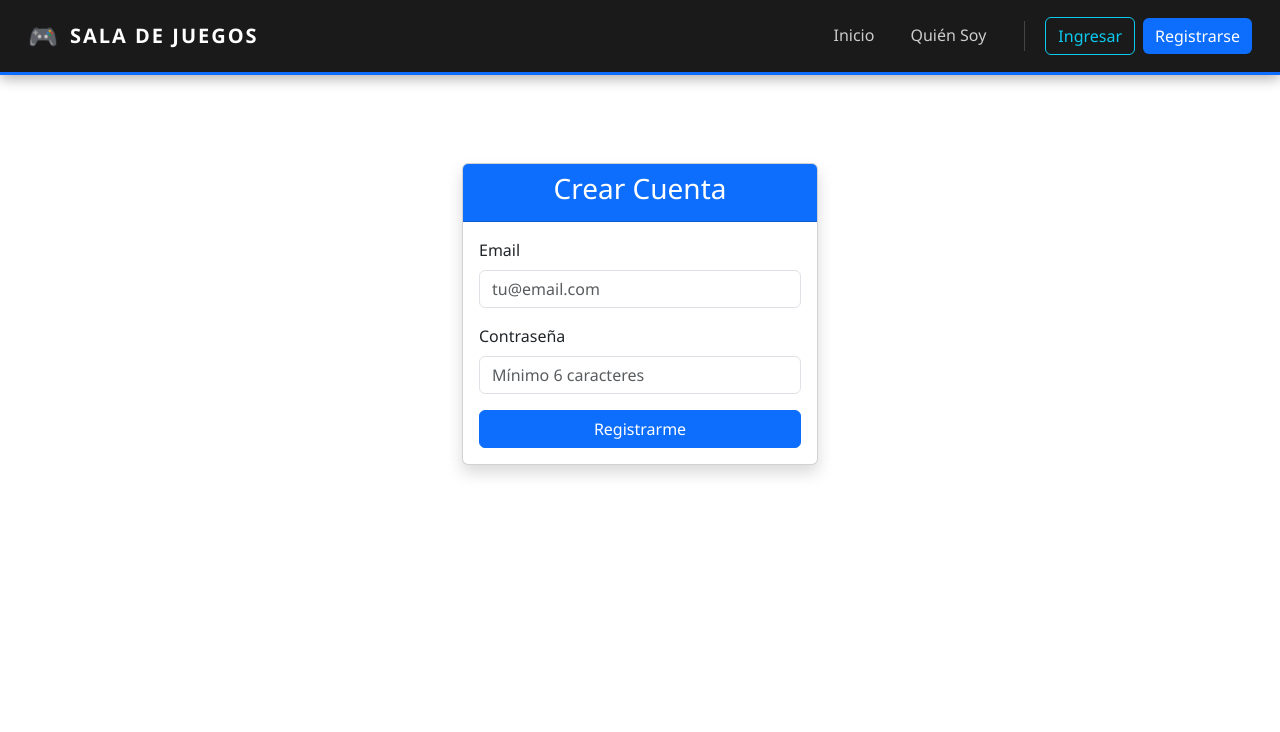
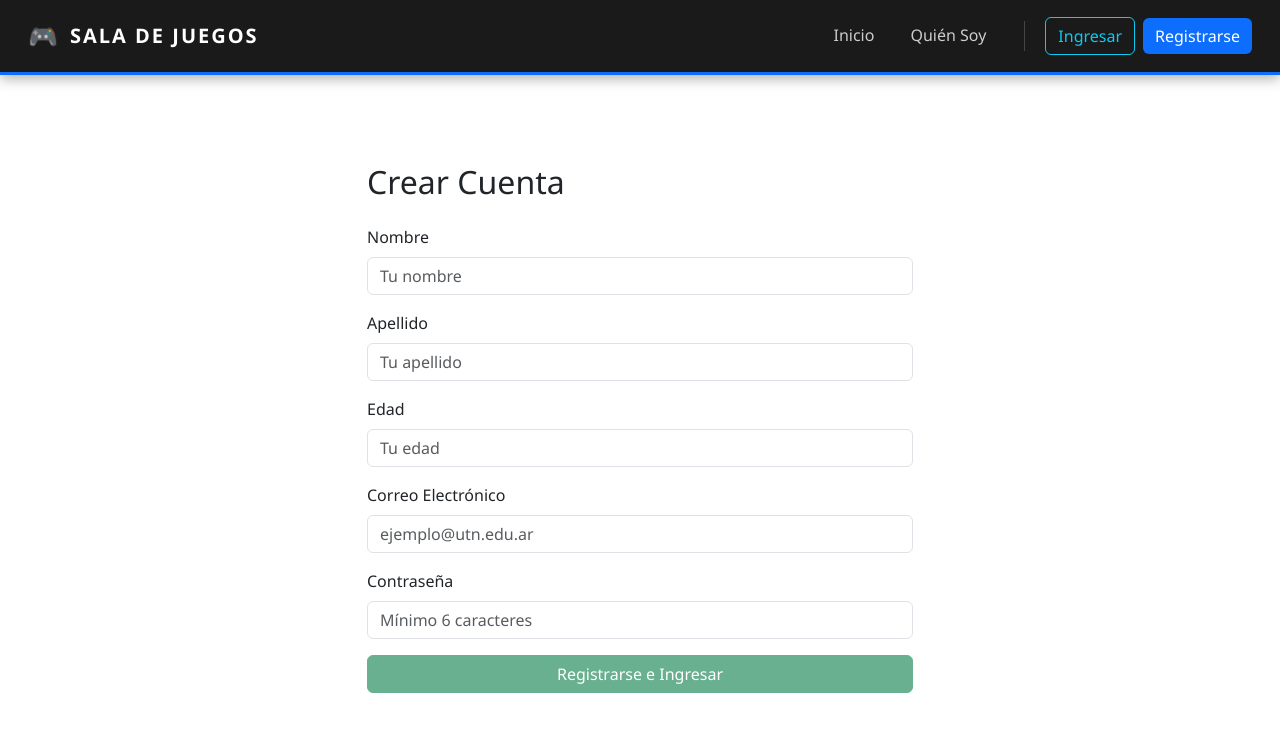
Before and after one commit to mateoutn2024/sala-de-juegos, an Angular app: page /registro in a window 1280 px wide. Shown: the top 732 px of the page. Built offline with nearby package versions, Linux system fonts and the light colour scheme.

Commit message:
feat(auth): actualizar logica de registro y guardado de perfiles en base de datos

```diff
--- a/src/app/pages/registro/registro.html
+++ b/src/app/pages/registro/registro.html
@@ -1,24 +1,44 @@
 <div class="container mt-5">
   <div class="row justify-content-center">
-    <div class="col-md-4">
-      <div class="card shadow">
-        <div class="card-header bg-primary text-white">
-          <h3 class="text-center">Crear Cuenta</h3>
+    <div class="col-md-6">
+      <h2 class="mb-4">Crear Cuenta</h2>
+
+      <div *ngIf="mensajeError" class="alert alert-danger" role="alert">
+        {{ mensajeError }}
+      </div>
+
+      <form [formGroup]="formRegistro" (ngSubmit)="registrarse()">
+
+        <div class="mb-3">
+          <label class="form-label">Nombre</label>
+          <input type="text" class="form-control" formControlName="nombre" placeholder="Tu nombre">
         </div>
-        <div class="card-body">
-          <form (ngSubmit)="onRegistrar()">
-            <div class="mb-3">
-              <label class="form-label">Email</label>
-              <input type="email" name="email" [(ngModel)]="nuevoEmail" class="form-control" placeholder="tu@email.com" required>
-            </div>
-            <div class="mb-3">
-              <label class="form-label">Contraseña</label>
-              <input type="password" name="pass" [(ngModel)]="nuevoPass" class="form-control" placeholder="Mínimo 6 caracteres" required>
-            </div>
-            <button type="submit" class="btn btn-primary w-100">Registrarme</button>
-          </form>
+
+        <div class="mb-3">
+          <label class="form-label">Apellido</label>
+          <input type="text" class="form-control" formControlName="apellido" placeholder="Tu apellido">
         </div>
-      </div>
+
+        <div class="mb-3">
+          <label class="form-label">Edad</label>
+          <input type="number" class="form-control" formControlName="edad" placeholder="Tu edad">
+        </div>
+
+        <div class="mb-3">
+          <label class="form-label">Correo Electrónico</label>
+          <input type="email" class="form-control" formControlName="correo" placeholder="ejemplo@utn.edu.ar">
+        </div>
+
+        <div class="mb-3">
+          <label class="form-label">Contraseña</label>
+          <input type="password" class="form-control" formControlName="contrasena" placeholder="Mínimo 6 caracteres">
+        </div>
+
+        <button type="submit" class="btn btn-success w-100" [disabled]="formRegistro.invalid">
+          Registrarse e Ingresar
+        </button>
+
+      </form>
     </div>
   </div>
 </div>
--- a/src/app/pages/registro/registro.ts
+++ b/src/app/pages/registro/registro.ts
@@ -1,33 +1,65 @@
-import { Component } from '@angular/core';
-import { FormsModule } from '@angular/forms'; // Para usar ngModel
+import { Component, inject } from '@angular/core';
+import { CommonModule } from '@angular/common';
+import { ReactiveFormsModule, FormGroup, FormControl, Validators } from '@angular/forms';
+import { Router } from '@angular/router';
 import { AuthService } from '../../services/auth.service';
-import { Router } from '@angular/router';
 
 @Component({
   selector: 'app-registro',
   standalone: true,
-  imports: [FormsModule],
+  imports: [CommonModule, ReactiveFormsModule],
   templateUrl: './registro.html',
-  styleUrl: './registro.css'
+  styleUrls: ['./registro.css']
 })
 export class RegistroComponent {
-  nuevoEmail: string = '';
-  nuevoPass: string = '';
+  private authService = inject(AuthService);
+  private router = inject(Router);
 
-  constructor(private authService: AuthService, private router: Router) {}
+  // Definición del formulario con todos los campos requeridos
+  formRegistro = new FormGroup({
+    correo: new FormControl('', [Validators.required, Validators.email]),
+    contrasena: new FormControl('', [Validators.required, Validators.minLength(6)]),
+    nombre: new FormControl('', [Validators.required]),
+    apellido: new FormControl('', [Validators.required]),
+    edad: new FormControl('', [Validators.required, Validators.min(1)])
+  });
 
-  async onRegistrar() {
+  mensajeError = '';
+
+  async registrarse() {
+    if (this.formRegistro.invalid) return;
+
     try {
-      const response = await this.authService.registrar(this.nuevoEmail, this.nuevoPass);
+      const { correo, contrasena, nombre, apellido, edad } = this.formRegistro.value;
 
+      const response = await this.authService.registrar(
+        correo!,
+        contrasena!,
+        nombre!,
+        apellido!,
+        Number(edad!)
+      );
+
+      // Control de errores de Supabase
       if (response.error) {
-        alert("Error: " + response.error.message);
-      } else {
-        alert("¡Usuario creado con éxito!");
-        this.router.navigate(['/home']); // Te manda al home tras registrarte
+        // Emito un mensaje claro si el usuario ya existe en el sistema
+        if (response.error.message.includes('already') || response.error.status === 422) {
+          this.mensajeError = 'El usuario ya se encuentra registrado.';
+        } else {
+          this.mensajeError = response.error.message;
+        }
+        console.error(response.error);
+        return;
       }
-    } catch (error) {
-      console.error("Error inesperado:", error);
+
+      // Si se registra correctamente, Supabase inicia sesión de forma automática en el cliente local.
+      // Limpiamos alertas y navegamos directamente al Home
+      this.mensajeError = '';
+      this.router.navigate(['/home']);
+
+    } catch (error: any) {
+      this.mensajeError = 'Ocurrió un error inesperado durante el registro.';
+      console.error(error);
     }
   }
 }
--- a/src/app/services/auth.service.ts
+++ b/src/app/services/auth.service.ts
@@ -21,10 +21,24 @@ export class AuthService {
   }
 
   // Registro de nuevos usuarios
-  async registrar(email: string, pass: string) {
-    return await this.supabase.auth.signUp({ email, password: pass });
+async registrar(email: string, pass: string, nombre: string, apellido: string, edad: number) {
+  // 1. Crea la cuenta en el sistema de autenticación
+  const response = await this.supabase.auth.signUp({ email, password: pass });
+
+  // 2. Si no hay error y el usuario se creó, guardamos sus datos en la base de datos
+  if (!response.error && response.data.user) {
+    await this.supabase.from('usuarios').insert([{
+      id: response.data.user.id, // Vincula el perfil al usuario de autenticación
+      email: email,
+      nombre: nombre,
+      apellido: apellido,
+      edad: edad,
+      fecha_registro: new Date().toISOString()
+    }]);
   }
 
+  return response;
+}
   async iniciarSesion(email: string, pass: string) {
     const response = await this.supabase.auth.signInWithPassword({ email, password: pass });
     if (!response.error && response.data.user) {
```
